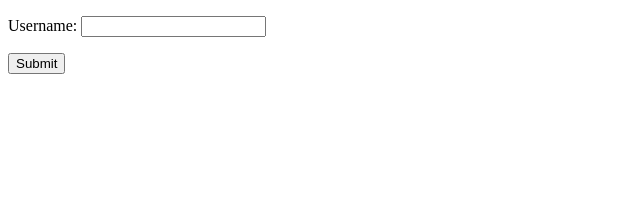
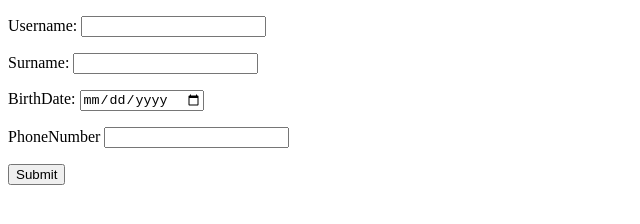
Before and after one commit to AJMM11/interfaces-usuario, a plain HTML site: page index.html in a window 1280 px wide. Shown: the whole page, without its empty margins (0-640 px from the left). Drawn offline with Linux system fonts and the light colour scheme.

Commit message:
algunos_campos

```diff
--- a/index.html
+++ b/index.html
@@ -6,6 +6,21 @@
             <input type="text" name="username" id="username"
                     title = "Introduce your name" autocomplete="name"/>
         </p>
+        <p>
+            <label for="surname">Surname:</label>
+            <input type="text" name="surname" id="surname"
+                    title = "Introduce your surname" autocomplete="family-name"/>
+        </p>
+        <p>
+            <label for="birth_date">BirthDate:</label>
+            <input type="date" name="birth_date" id="birth_date"
+                    title = "Introduce your birth date" autocomplete="bday"/>
+        </p>
+        <p>
+            <label for="tele">PhoneNumber</label>
+            <input type="tel" name="tele" id="tele"
+                    title = "Introduce your phone number" autocomplete="tel"/>
+        </p>
         <input type="submit" value ="Submit" />
     </form>
 </html>
```
